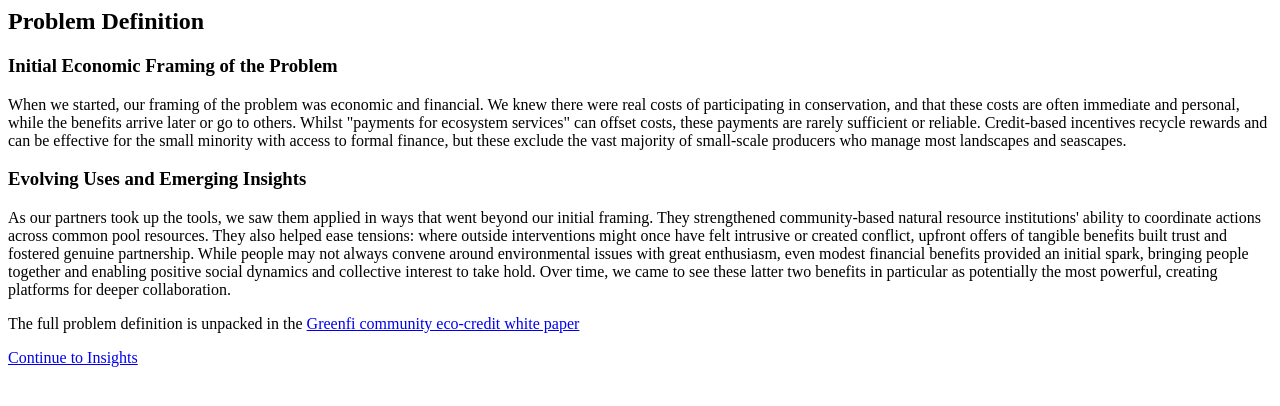
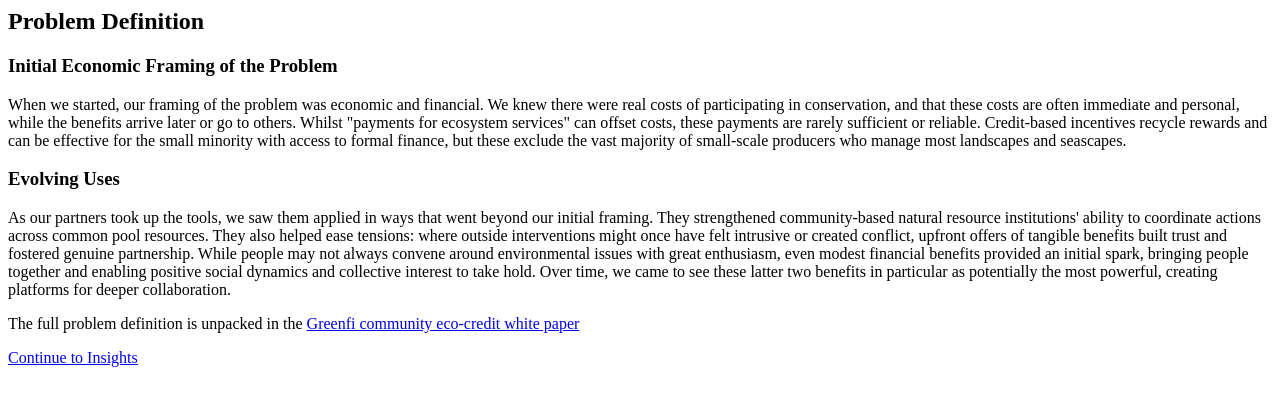
Before and after one commit to eco-credit/greenfi-site, a plain HTML site: page problem.html in a window 1280 px wide. Drawn offline with Linux system fonts and the light colour scheme.

Commit message:
Fix typos and minor text corrections

```diff
--- a/problem.html
+++ b/problem.html
@@ -16,7 +16,7 @@ Community eco-credit addresses this gap by creating incentives for participation
   but these exclude the vast majority of small-scale producers who manage most landscapes and seascapes.
 </p>
 
-<h3><i data-lucide="cloud-sun"></i>Evolving Uses and Emerging Insights</h3>
+<h3><i data-lucide="cloud-sun"></i>Evolving Uses</h3>
 <p>
   As our partners took up the tools, we saw them applied in ways that went beyond our initial framing.
   They strengthened community-based natural resource institutions' ability to coordinate actions across common pool resources.
```
